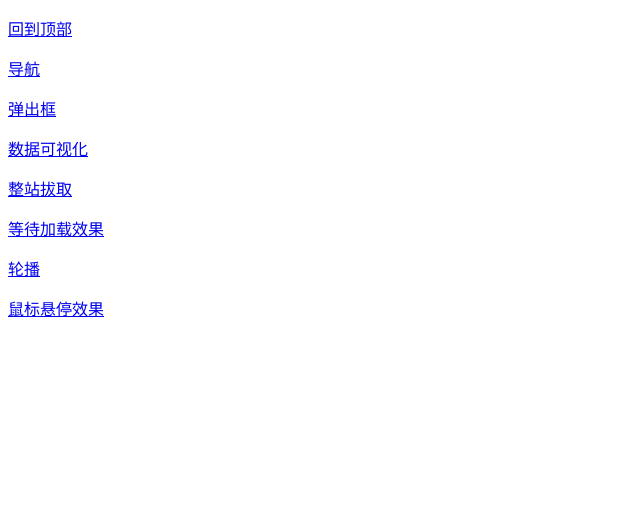
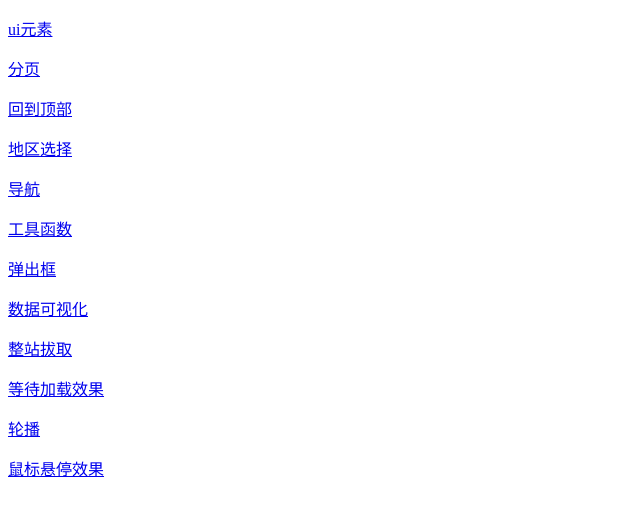
Before and after one commit to rextao/Rex-webcode, a plain HTML site: page index.html in a window 1280 px wide. Shown: the whole page, without its empty margins (0-640 px from the left). Drawn offline with Linux system fonts and the light colour scheme.

Commit message:
工具函数-cookie处理

```diff
--- a/index.html
+++ b/index.html
@@ -5,8 +5,12 @@
     <title>首页</title>
 </head>
 <body>
+<p><a href="ui元素/index.html">ui元素</a></p>
+<p><a href="分页/index.html">分页</a></p>
 <p><a href="回到顶部/index.html">回到顶部</a></p>
+<p><a href="地区选择/index.html">地区选择</a></p>
 <p><a href="导航/index.html">导航</a></p>
+<p><a href="工具函数/index.html">工具函数</a></p>
 <p><a href="弹出框/index.html">弹出框</a></p>
 <p><a href="数据可视化/index.html">数据可视化</a></p>
 <p><a href="整站拔取/index.html">整站拔取</a></p>
```
Also changed, not shown: 工具函数/index.html (added, +13 -0 lines), 1 other file.
